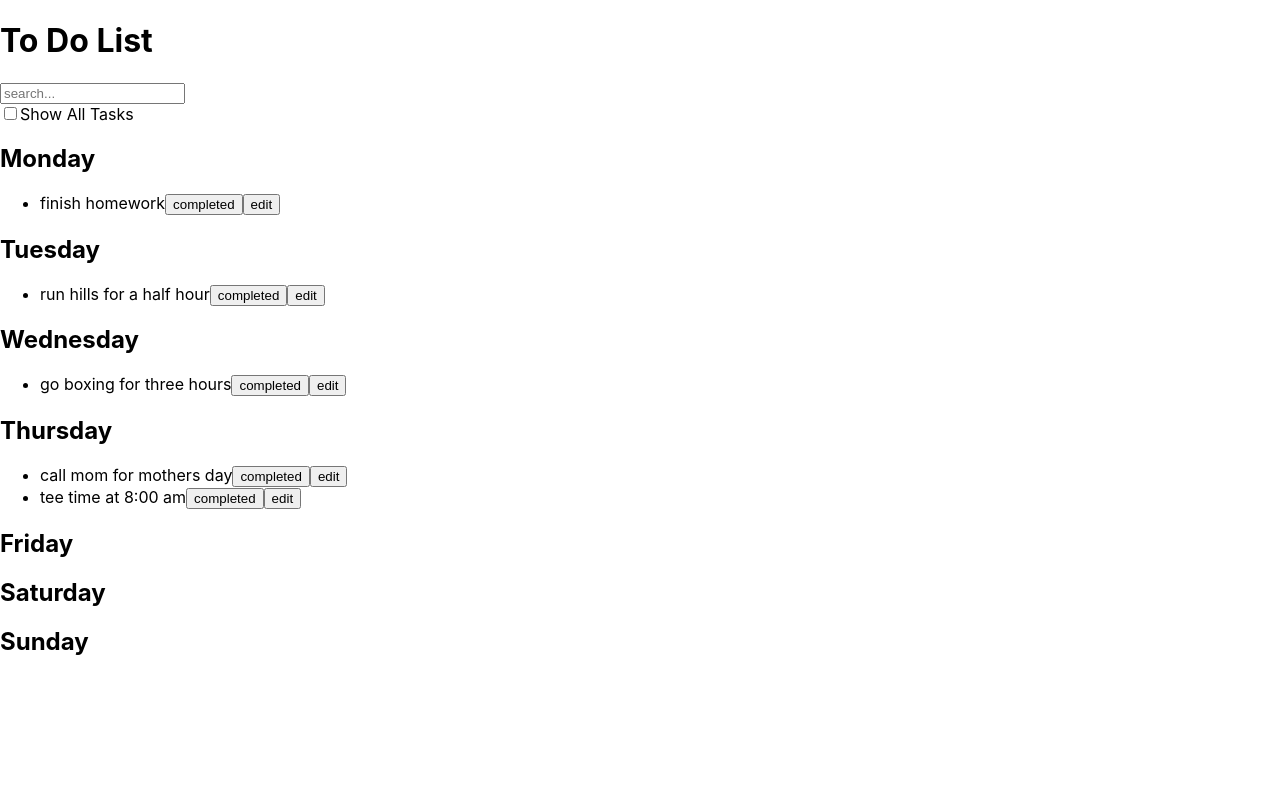
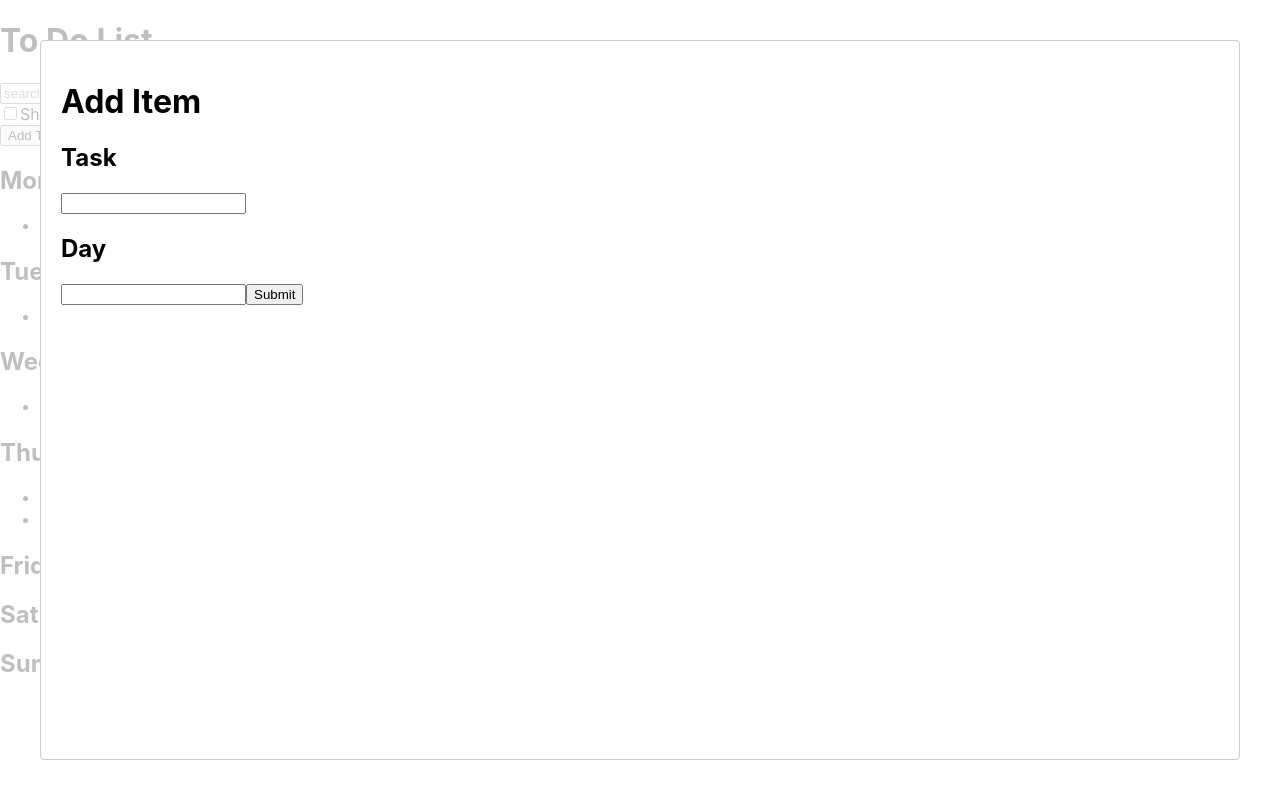
Before and after one commit to LoganBram/Learn-react, a React (Create React App) app in the folder todo/: page / in a window 1280 px wide. Built offline with nearby package versions, Linux system fonts and the light colour scheme.

Commit message:
updated handleadd

```diff
--- a/todo/src/App.js
+++ b/todo/src/App.js
@@ -1,13 +1,23 @@
+import React, {useState} from 'react';
+import './App.css';
+import ReactModal from 'react-modal';
+import Dropdown from 'react-bootstrap/Dropdown';
+import Popup from 'reactjs-popup';
+
+export default function App(){
+
+  //items should be state
+  //adding item to the list
 
 
-export default function app(){
-  let items = [
+  const [items, setItems] = useState([
     {dayabrev:"M", do: "finish homework"},
     {dayabrev:"W", do: "go boxing for three hours"},
     {dayabrev:'TU', do: "run hills for a half hour"},
     {dayabrev:"TH", do: "call mom for mothers day"},
     {dayabrev:"TH", do: "tee time at 8:00 am"},
-  ];
+  ]);
+
 
   const days = [
     { label: "Monday", dayabrev: "M" },
@@ -22,9 +32,10 @@ export default function app(){
 
   return(
     //maps each day to the ToDoList component & displays each day as header
-    <div class = "appwrapper">
+    <div className = "appwrapper">
       <Title/>
       <SearchBar/>
+      <HandleAdd setItems = {setItems} />
       <div>
       {days.map(day =>
         <div key={day.dayabrev}>
@@ -43,13 +54,13 @@ function ToDoList({todos, day}){
   //passes to ToDoItem for css management
   let task = todos.filter(todos => todos.dayabrev === day.dayabrev).map(filteredtask => (
   <li> {filteredtask.do}
-  <button> completed</button>
-  <button> edit </button>
+  <button className = "completed"> completed</button>
+  <button className = "edit"> edit </button>
   </li>));
 
   return(
-    <div class = "taskswrapper">
-      <ul class = "tasks">
+    <div className = "taskswrapper">
+      <ul className = "tasks">
         {task}
       </ul>
     </div>
@@ -58,18 +69,21 @@ function ToDoList({todos, day}){
 
 function Title(){
   return(
-    <div class = "titlewrapper">
-      <h1 class = "title">
+    <div className = "titlewrapper">
+      <h1 className = "title">
         To Do List
       </h1>
     </div>
   )
 }
 
-function SearchBar(){
+function SearchBar({children}){
   return(
-    <div class = "searchwrapper">
-      <form class = "search">
+    <div className = "searchwrapper">
+    <div className='addwrapper'>
+    {children}
+      </div>
+      <form className = "search">
         <input type = "text" placeholder = "search..." />
         <br/>
         <input type = "checkbox" id = "showall" name = "showall"/>
@@ -78,3 +92,68 @@ function SearchBar(){
     </div>
   )
 }
+
+
+function HandleAdd({setItems}){
+  const [isOpen, setIsOpen] = useState(true);
+  const [newTask, setNewTask] = useState('');
+  const [day, setDay] = useState('');
+
+  const handleSubmit = () => {
+    const task = {
+      dayabrev: day,
+      do: newTask,
+    };
+
+    //update tasks
+    setItems(prevItems => [...prevItems, task]);
+    //clear inputs
+    setDay('');
+    setNewTask('');
+    //close popup
+    setIsOpen(false);
+
+
+  }
+
+  return(
+    <>
+  <button class = "addtask" onClick={() => setIsOpen(true)}>
+    Add Task
+  </button>
+
+  <ReactModal
+    isOpen={isOpen}
+    contentLabel='addingtask'
+    onRequestClose={() => setIsOpen(false)}>
+  <div className = 'modalwrap'>
+      <h1>Add Item</h1>
+
+      <h2 class = 'modalsubtitle'>Task</h2>
+
+      <input
+        className = "modalinput"
+        type = 'text'
+        value = {newTask}
+      /* e is event object, "when value of this  input field changes,
+      apply new inputted value to e, then update newtask "*/
+        onChange={(e) => setNewTask(e.target.value)}/>
+
+      <h2 class = 'modalsubtitle'>Day</h2>
+
+      <input
+        className='modalinput'
+        type = 'text'
+        value = {day}
+        onChange={(e) => setDay(e.target.value)}/>
+
+      <button onClick = {handleSubmit} //runs handle submit when click, which adds new task
+      >
+        Submit
+      </button>
+  </div>
+  </ReactModal>
+  </>
+
+  )
+}
```
